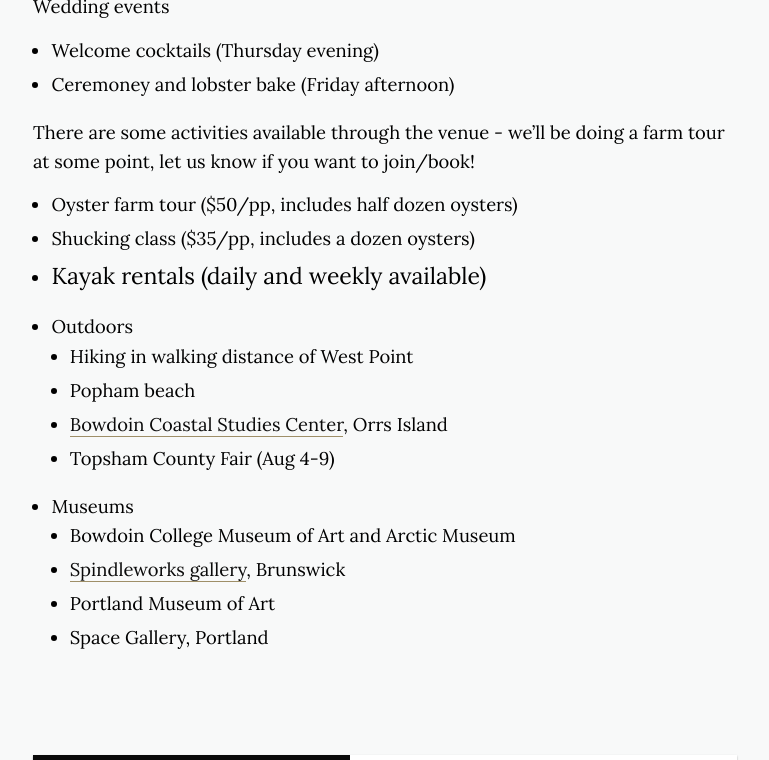
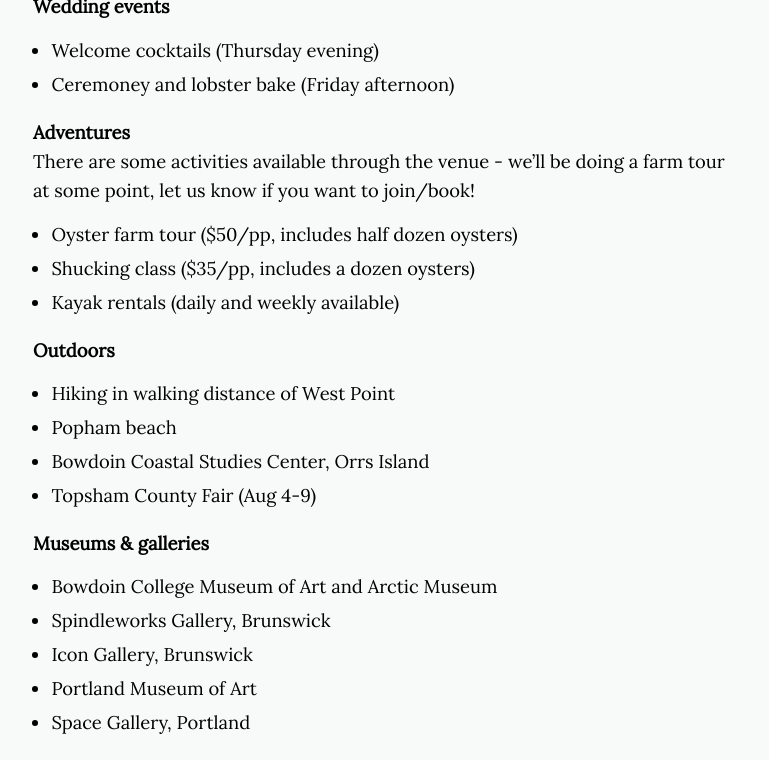
Before and after one commit to gustavosaume/wedding, a Jekyll site: the page built from docs/_posts/2020-08-02-things-to-do.markdown, in a window 1280 px wide and 900 px high, scrolled down 686 px, cut to the strip 140-900 px from the top of the window. Shown: the whole strip, without its empty margins (255-1024 px from the left). Built offline with Jekyll 4.4.1, drawn with Linux system fonts in a browser that asks for light colours; nearby versions of some CDN libraries.

Commit message:
Update 2020-08-02-things-to-do.markdown

```diff
--- a/docs/_posts/2020-08-02-things-to-do.markdown
+++ b/docs/_posts/2020-08-02-things-to-do.markdown
@@ -7,23 +7,25 @@ image: /wedding/assets/imgs/pigs_beach.jpg
 ---
 There's tons of outdoor activities, shopping, and delicious food in the area - here's just a few, more coming soon:
 
-Wedding events
+**Wedding events**
 * Welcome cocktails (Thursday evening)
 * Ceremoney and lobster bake (Friday afternoon)
 
+**Adventures**
 There are some activities available through the venue - we'll be doing a farm tour at some point, let us know if you want to join/book!
 * Oyster farm tour ($50/pp, includes half dozen oysters)
 * Shucking class ($35/pp, includes a dozen oysters)
 * Kayak rentals (daily and weekly available)
 
-* Outdoors
-    * Hiking in walking distance of West Point
-    * Popham beach
-    * [Bowdoin Coastal Studies Center](https://www.bowdoin.edu/coastal-studies-center/), Orrs Island
-    * Topsham County Fair (Aug 4-9)
+**Outdoors**
+* Hiking in walking distance of West Point
+* Popham beach
+* Bowdoin Coastal Studies Center, Orrs Island
+* Topsham County Fair (Aug 4-9)
 
-* Museums
-    * Bowdoin College Museum of Art and Arctic Museum
-    * [Spindleworks gallery](https://www.spindleworks.org/), Brunswick
-    * Portland Museum of Art
-    * Space Gallery, Portland
+**Museums & galleries**
+* Bowdoin College Museum of Art and Arctic Museum
+* Spindleworks Gallery, Brunswick
+* Icon Gallery, Brunswick
+* Portland Museum of Art
+* Space Gallery, Portland
```
